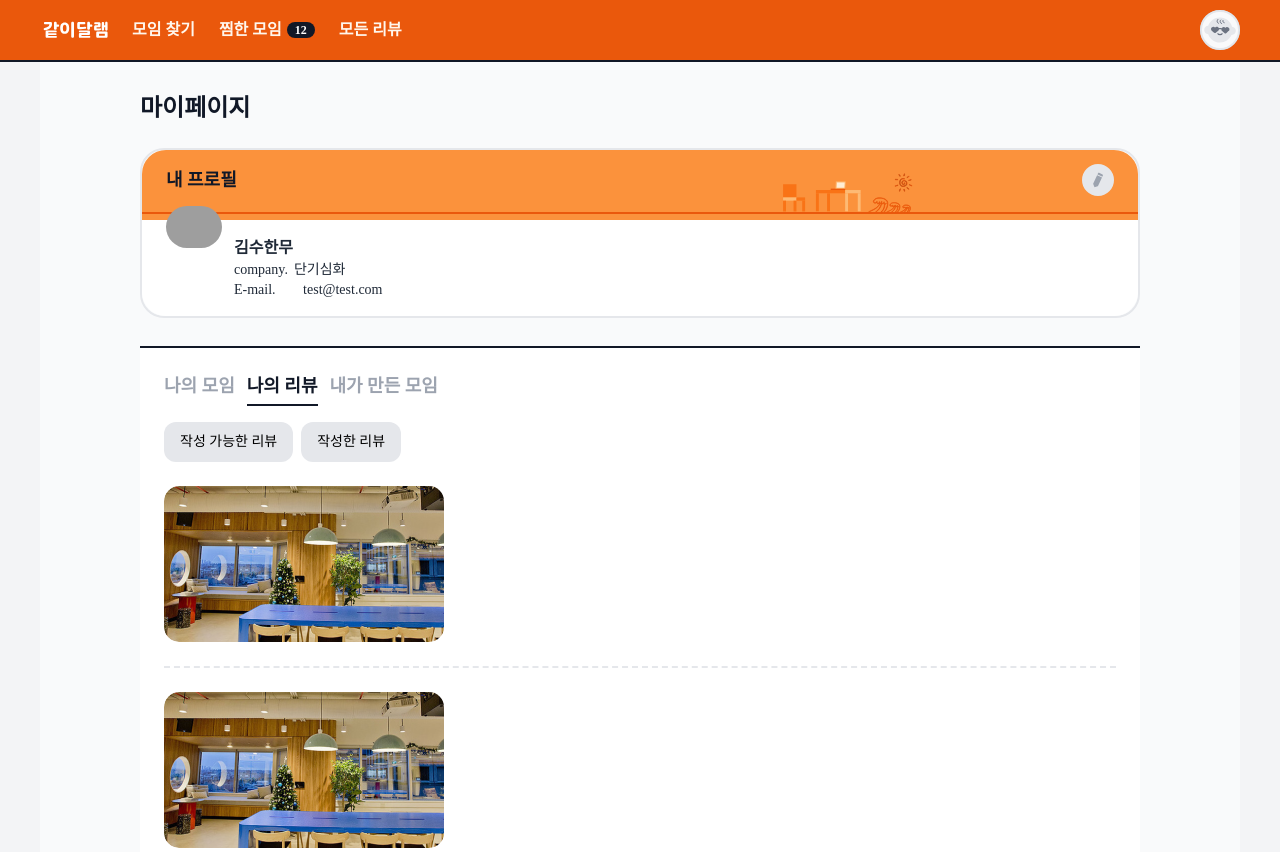
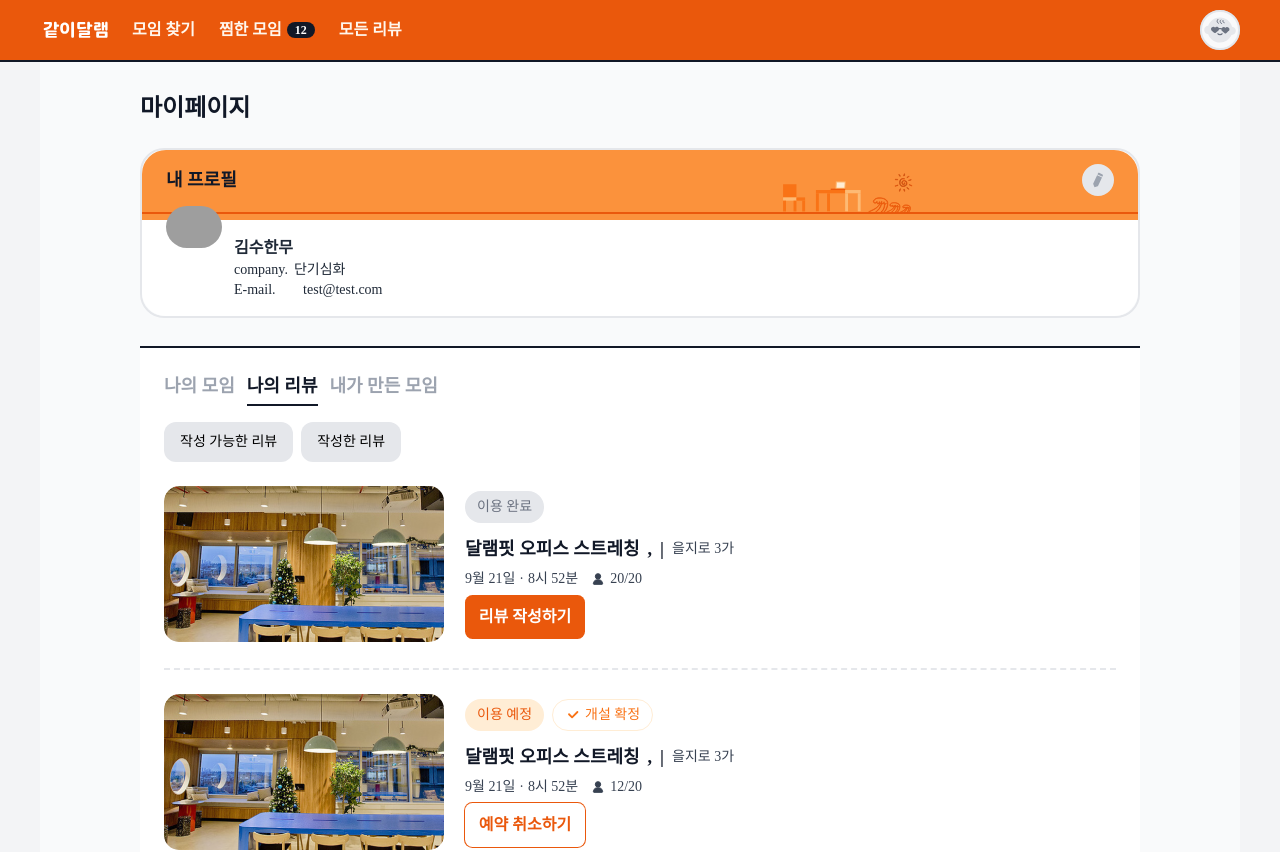
Before and after one commit to INtiful/SootheWithMe, a Next.js app: page /mypage/review in a window 1280 px wide. Shown: the top 852 px of the page. Built offline with nearby package versions, Linux system fonts and the light colour scheme; grey boxes are pictures that could not be loaded; a web font is replaced by a local one.

Commit message:
[KAN-65] chore: 기존 Card 컴포넌트 사용한 곳 대체

```diff
--- a/src/app/(main)/mypage/review/page.tsx
+++ b/src/app/(main)/mypage/review/page.tsx
@@ -58,13 +58,29 @@ const Page = () => {
             filterType,
           ) &&
           filteredData.map((data) => (
+            // <Card
+            //   key={data?.id}
+            //   data={data}
+            //   hasButton
+            //   hasChips
+            //   handleWriteReview={() => setIsModalOpen(true)}
+            // />
+
             <Card
               key={data?.id}
+              handleSaveDiscard={() => console.log('Save Discard')}
               data={data}
-              hasButton
-              hasChips
-              handleWriteReview={() => setIsModalOpen(true)}
-            />
+            >
+              <Card.Chips />
+              <Card.Info />
+              <Card.Button
+                handleButtonClick={() => {
+                  data.isCompleted
+                    ? setIsModalOpen(true)
+                    : console.log('Cancel gathering');
+                }}
+              />
+            </Card>
           ))
         )}
         {/* 작성한 리뷰 */}
```
